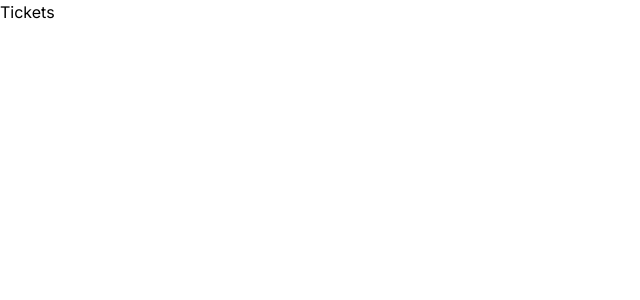
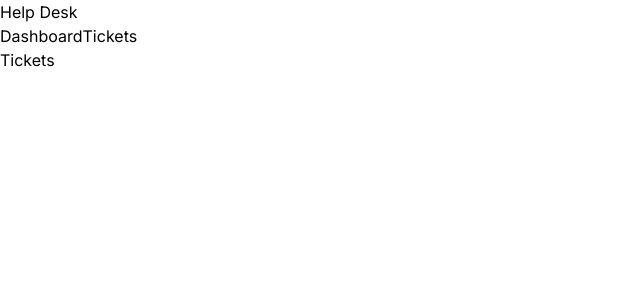
Before and after one commit to steroyle/help-desk, a Next.js app: page /tickets in a window 1280 px wide. Shown: the top 300 px of the page, without its empty margins (0-640 px from the left). Built offline with nearby package versions, Linux system fonts and the light colour scheme.

Commit message:
Added basic NavBar component

```diff
--- /dev/null
+++ b/app/components/NavBar.jsx
@@ -0,0 +1,13 @@
+import Link from "next/link";
+
+const NavBar = () => {
+  return (
+    <nav>
+      <h1>Help Desk</h1>
+      <Link href="/">Dashboard</Link>
+      <Link href="/tickets">Tickets</Link>
+    </nav>
+  )
+}
+
+export default NavBar;
--- a/app/layout.jsx
+++ b/app/layout.jsx
@@ -1,17 +1,23 @@
-import './globals.css'
-import { Inter } from 'next/font/google'
+import './globals.css';
+import { Inter } from 'next/font/google';
+
+// components
+import NavBar from './components/NavBar';
 
 const inter = Inter({ subsets: ['latin'] })
 
 export const metadata = {
-  title: 'Create Next App',
+  title: 'Help Desk',
   description: 'Generated by create next app',
 }
 
 export default function RootLayout({ children }) {
   return (
     <html lang="en">
-      <body className={inter.className}>{children}</body>
+      <body className={inter.className}>
+        <NavBar />
+        {children}
+      </body>
     </html>
   )
 }
```
